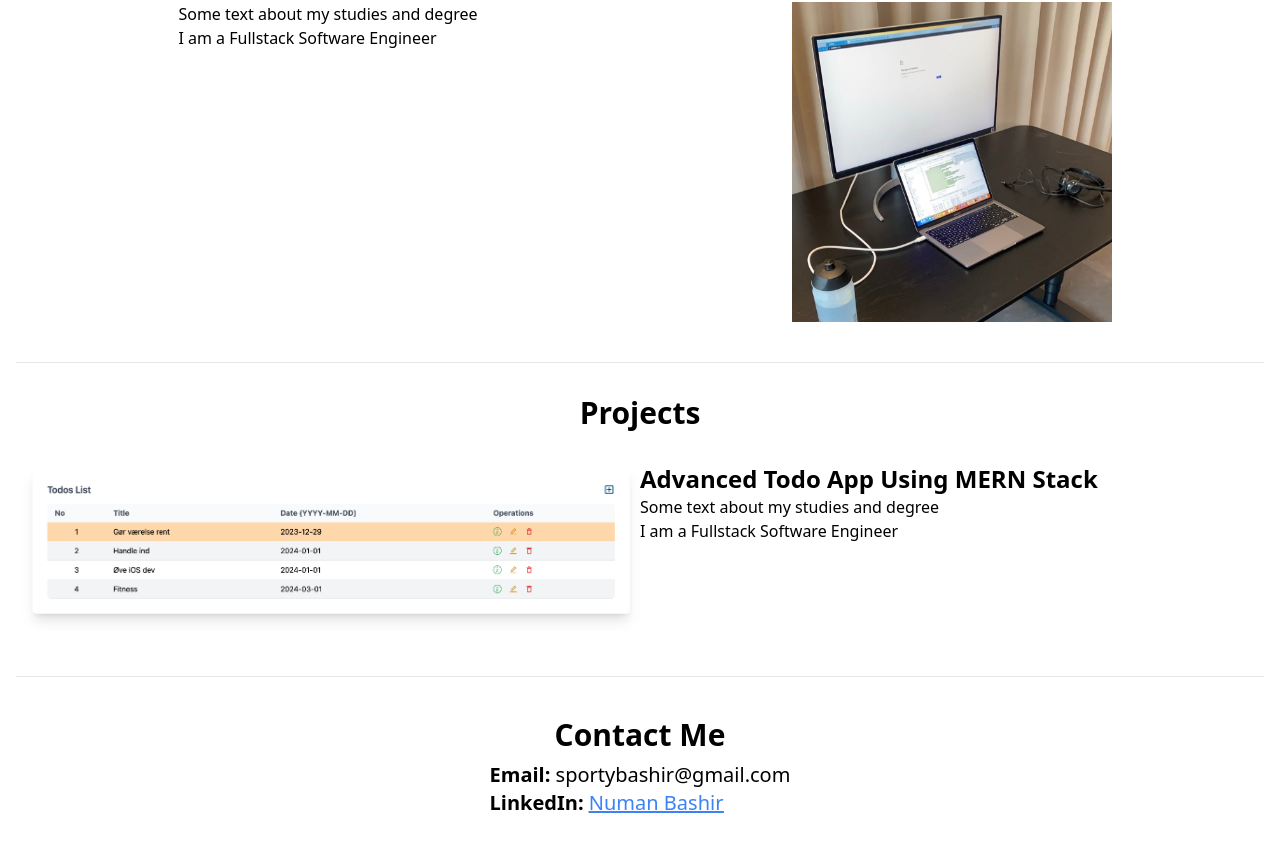
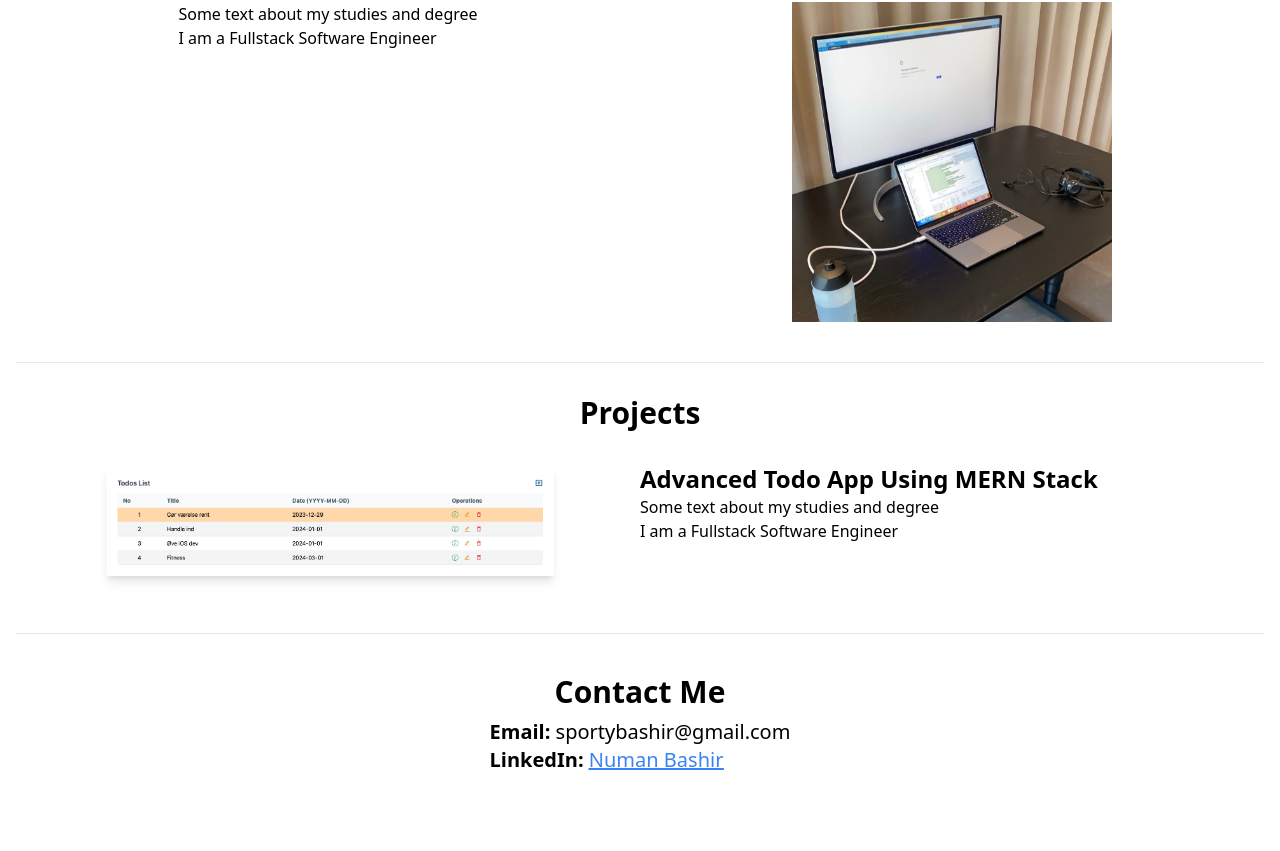
Before and after one commit to NumanBashir/My-Portfolio, a React (Vite) app: page / in a window 1280 px wide. Shown: the part 1218-2069 px from the top of the page. After the commit the page ends 2040 px from the top, so only its background shows below. Built offline with nearby package versions, Linux system fonts and the light colour scheme.

Commit message:
Fix styling of project section

```diff
--- a/src/App.tsx
+++ b/src/App.tsx
@@ -89,13 +89,13 @@ function App() {
         <h1 className="my-8 text-3xl font-bold flex flex-row justify-center items-center">
           Projects
         </h1>
-        <div className="grid grid-cols-2 mb-10">
+        <div className="grid grid-cols-2 mb-10 items-start">
           <img
             src="src/assets/todomern3.png"
             alt="dtu image"
-            className="w-100"
+            className="w-3/4 mx-auto"
           />
-          <div>
+          <div className="flex flex-col items-start">
             <h1 className="font-bold text-2xl">
               Advanced Todo App Using MERN Stack
             </h1>
```
